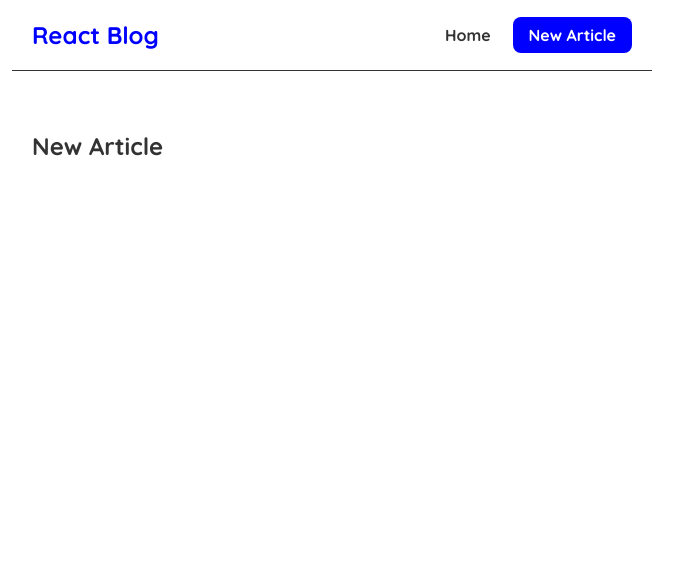
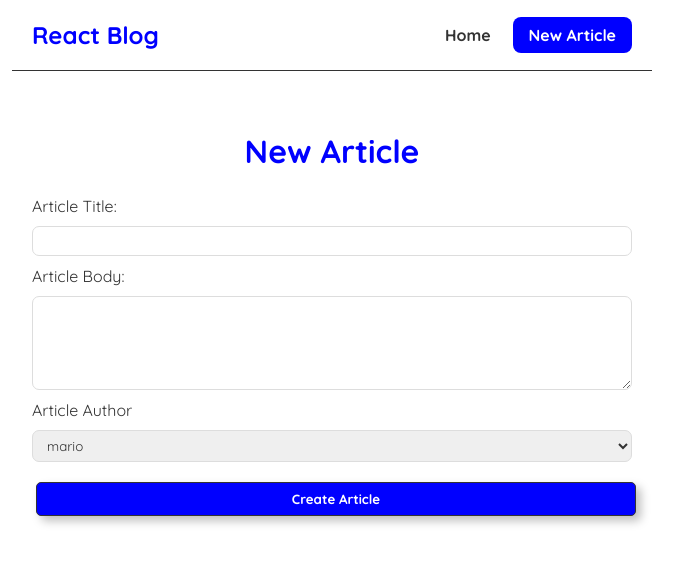
Before and after one commit to Yellow953/React-Blog, a React (Create React App) app: page /articles/create in a window 1280 px wide. Shown: the top 564 px of the page, without its empty margins (308-984 px from the left). Built offline with nearby package versions, Linux system fonts and the light colour scheme; the HTML template or start-up script is replaced by a standard one.

Commit message:
create article

```diff
--- a/src/Create.js
+++ b/src/Create.js
@@ -1,7 +1,71 @@
+import { useState } from "react";
+
 const Create = () => {
+    const [ title, setTitle ] = useState('');
+    const [ body, setBody ] = useState('');
+    const [ author, setAuthor ] = useState('mario');
+    const [ isSending, setIsSending ] = useState(false);
+    const [ message, setMessage ] = useState(null);
+
+    const handleSubmit = (e) => {
+        e.preventDefault();
+        const article = { title, body, author };
+
+        setIsSending(true);
+
+        fetch('http://localhost:8000/articles', {
+            method: 'POST',
+            headers: { "Content-Type": "application/json" },
+            body: JSON.stringify(article)
+        }).then(() => {
+            setIsSending(false);
+            setMessage('Article successfully posted...');
+            setTimeout(() => setMessage(null), 2000);
+            setTitle('');
+            setBody('');
+        }).catch((e) => {
+            setIsSending(false);
+            setMessage(e.message);
+        });
+    };
+
     return (
         <div className="create">
-            <h2>New Article</h2>
+            <h2 className="heading">New Article</h2>
+
+            { message && <div className="message">{ message }</div> }
+
+            <form onSubmit={handleSubmit}>
+                <label className="form-label">Article Title: </label>
+                <input
+                    type="text"
+                    required
+                    value={ title }
+                    onChange={ (e) => setTitle(e.target.value) }
+                />
+
+                <label className="form-label">Article Body: </label>
+                <textarea
+                    rows="5"
+                    required
+                    value={ body }
+                    onChange={ (e) => setBody(e.target.value) }
+                ></textarea>
+
+                <label className="form-label">Article Author</label>
+                <select
+                    required
+                    value={ author }
+                    onChange={ (e) => setAuthor(e.target.value) }
+                >
+                    <option value="mario">mario</option>
+                    <option value="yoshi">yoshi</option>
+                </select>
+
+                { !isSending && <button className="btn btn-submit">Create Article</button> }
+
+                { isSending && <button disabled className="btn btn-submit">Saving ...</button> }
+            </form>
         </div>
     );
 }
--- a/src/Home.js
+++ b/src/Home.js
@@ -2,7 +2,7 @@ import ArticleList from './ArticleList';
 import useFetch from './useFetch';
 
 const Home = () => {
-    const {data:articles, isLoading, error } = useFetch('http://localhost:8000/articles');
+    const { data:articles, isLoading, error } = useFetch('http://localhost:8000/articles');
 
     return (
     <div className="home">
--- a/src/index.css
+++ b/src/index.css
@@ -83,7 +83,7 @@
   background-color: blue;
 }
 
-.loading{
+.loading, .message{
   text-align: center;
   margin: 25px 0;
 }
@@ -115,3 +115,32 @@
 .blog-detail h2, .blog-detail h3, .blog-detail p{
   margin-top: 10px;
 }
+
+.form-label{
+  margin-top: 25px;
+}
+
+input, textarea, select{
+  width: 100%;
+  padding: 6px 10px;
+  margin: 10px 0;
+  border: 1px solid #ddd;
+  border-radius: 7px;
+  box-sizing: border-box;
+  display: block;
+}
+
+.btn-submit{
+  width: 100%;
+  background-color: blue;
+  color: white;
+  margin-top: 10px;
+  box-shadow: 5px 5px 10px rgba(0, 0, 0, 0.25);
+}
+
+.heading{
+  margin-bottom: 25px;
+  color: blue;
+  text-align: center;
+  font-size: 2rem;
+}
```
Also changed, not shown: data/db.json (+2 -2 lines).
